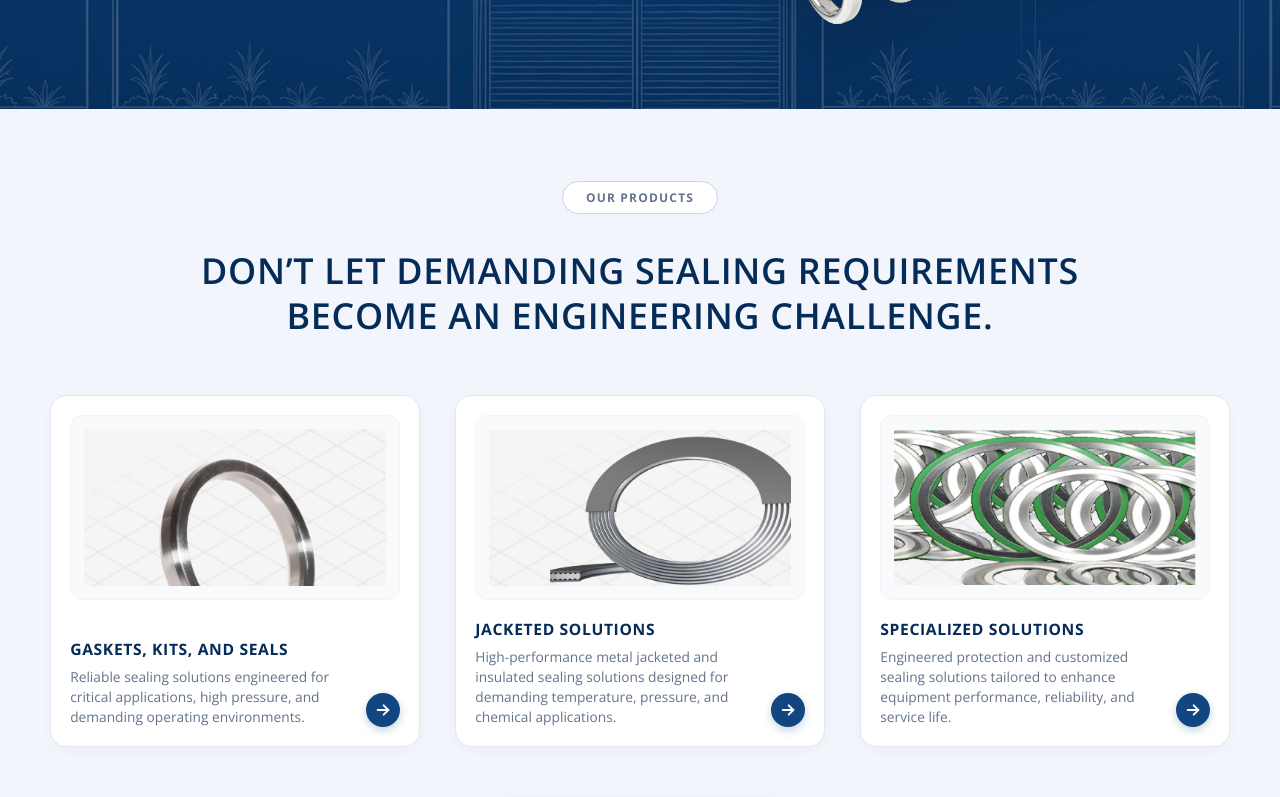
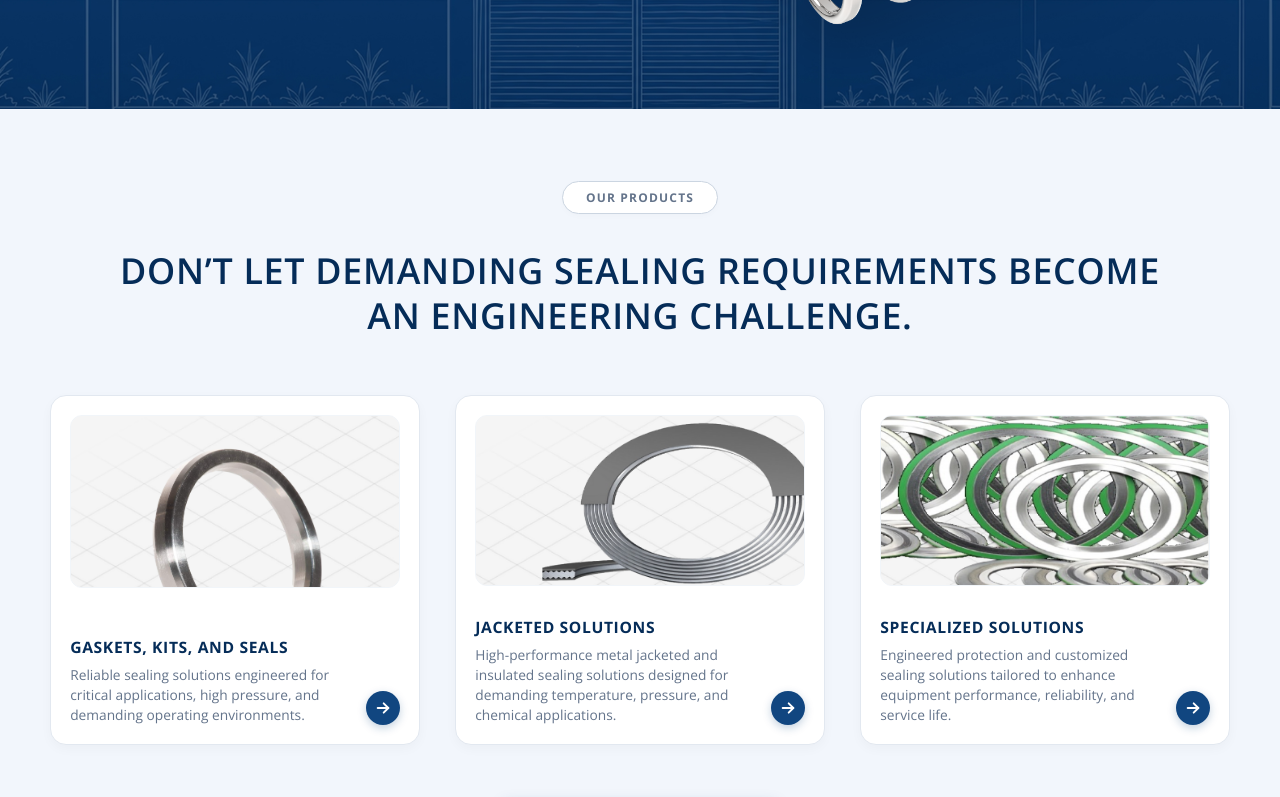
Before and after one commit to Jagadeeshjaggu9491/txco, a Next.js app: page /products in a window 1280 px wide. Shown: the part 553-1350 px from the top of the page. Built offline with nearby package versions, Linux system fonts and the light colour scheme.

Commit message:
modified

```diff
--- a/src/components/products/OurProductsOverview.jsx
+++ b/src/components/products/OurProductsOverview.jsx
@@ -96,7 +96,7 @@ export default function OurProductsOverview() {
         <h2
           ref={headingRef}
           className="section-title section-title-center"
-          style={{ maxWidth: '920px', margin: '0 auto 3.5rem auto' }}
+          style={{ maxWidth: '1080px', margin: '0 auto 3.5rem auto' }}
         >
           Don’t let demanding sealing requirements become an engineering challenge.
         </h2>
@@ -119,7 +119,7 @@ export default function OurProductsOverview() {
                       width: '100%',
                       height: '100%',
                       objectFit: 'contain',
-                      padding: '0.8rem',
+                      padding: '0',
                     }}
                     onError={(e) => {
                       e.currentTarget.src = item.fallbackImage;
--- a/src/styles/products.css
+++ b/src/styles/products.css
@@ -92,14 +92,14 @@
 
 .product-img-box {
   width: 100%;
-  height: 185px;
+  /* height: 185px; */
   background-color: var(--bg-light-surface);
   border-radius: var(--radius-lg);
   overflow: hidden;
   display: flex;
   align-items: center;
   justify-content: center;
-  margin-bottom: 1.2rem;
+  /* margin-bottom: 1.2rem; */
   border: 1px solid #f1f5f9;
 }
 
@@ -221,6 +221,7 @@
     grid-template-columns: 1fr !important;
     text-align: center;
   }
+
   .engineered-cards-grid {
     grid-template-columns: repeat(2, 1fr) !important;
   }
```
